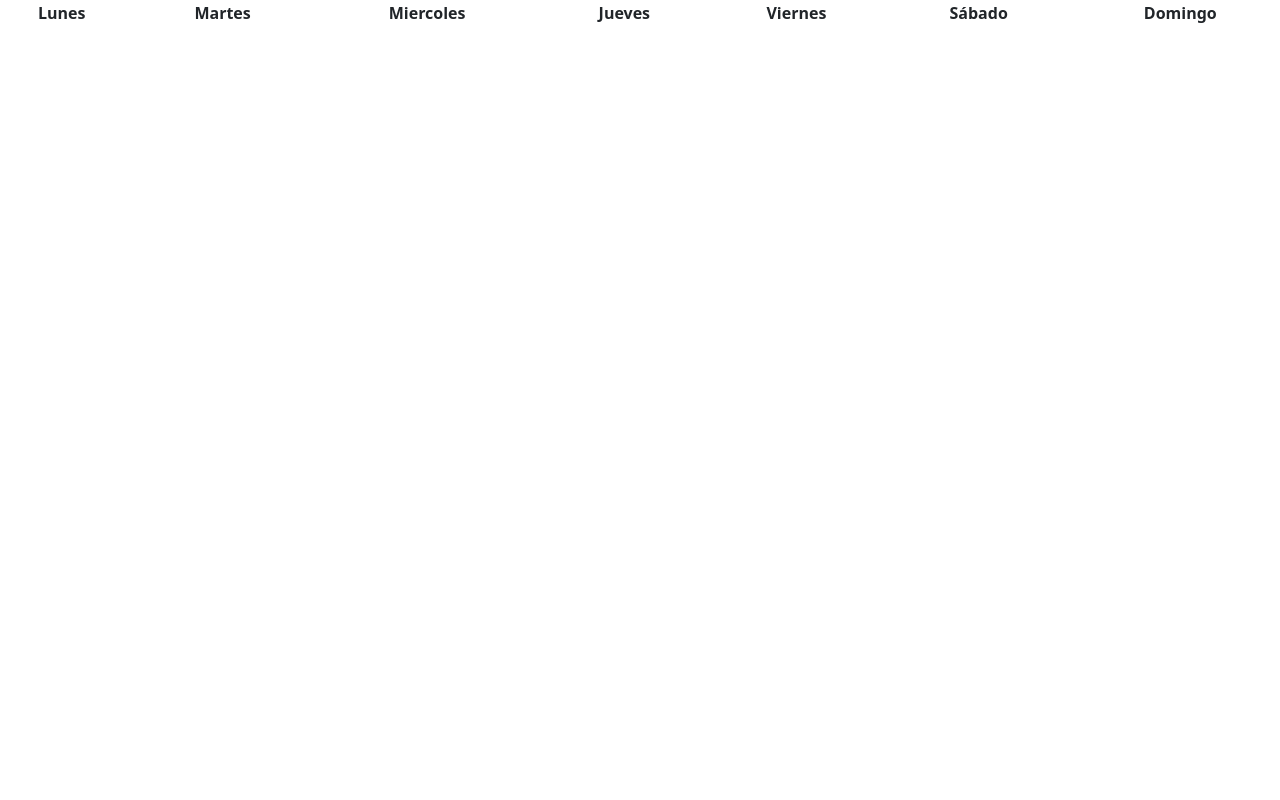
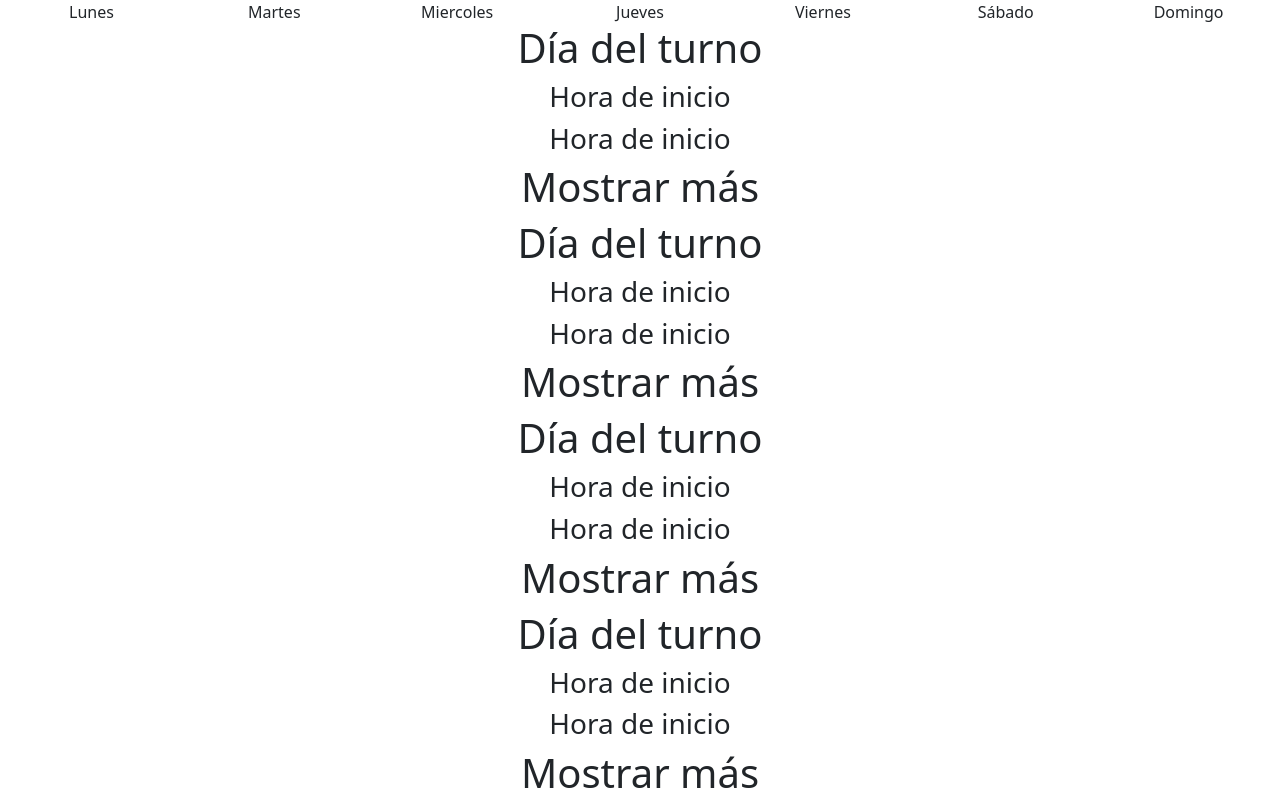
Before and after one commit to DavidTorres16/senasoft_myjobschedule, a React (Create React App) app in the folder my_job_schedule/: page / in a window 1280 px wide. Shown: the top 800 px of the page. Built offline with nearby package versions, Linux system fonts and the light colour scheme.

Commit message:
Se ordena la base del calendario

```diff
--- a/my_job_schedule/src/components/StaffSchedule/StaffSchedule.jsx
+++ b/my_job_schedule/src/components/StaffSchedule/StaffSchedule.jsx
@@ -73,7 +73,7 @@ export default function StaffSchedule(props) {
     }, [])
 
     return (
-        <div className="row">
+        <div className="row d-flex flex-column ">
             {/* <div className="row">
                 {weekDays.map(day =>(
                     <div className="col">{day}</div>
@@ -89,16 +89,20 @@ export default function StaffSchedule(props) {
                 </div>
             </div> */}
 
-            <table>
-                <thead>
-                    {weekDays.map(day => (
-                        <th>
-                            {day}
-                        </th>
+            <div className="d-flex flex-column" >
+                <div className className="d-flex">
+                {weekDays.map(day => (
+                    <div className="col">
+                        {day}
+                    </div>
+                ))}
+                </div>
+                <div flex-column>
+                    {totalDaysArray.map(day =>(
+                        <ScheduleDailyCard/>
                     ))}
-                </thead>
-
-            </table>
+                </div>
+            </div>
         </div>
     )
 }
```
